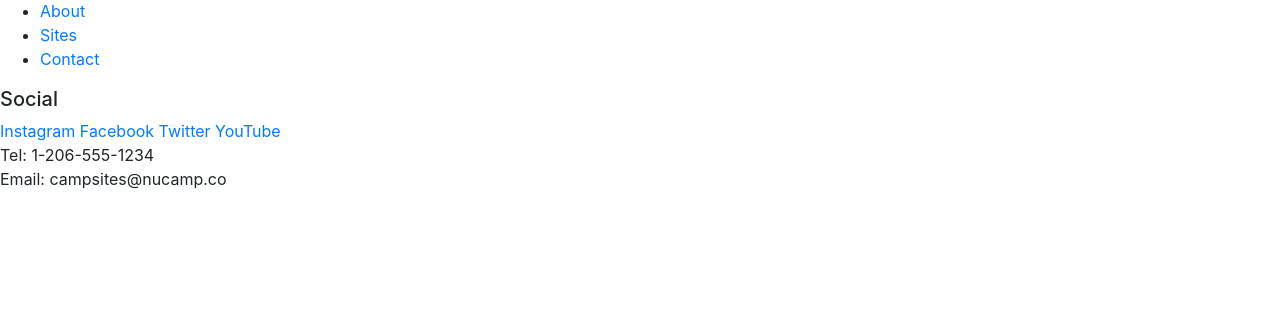
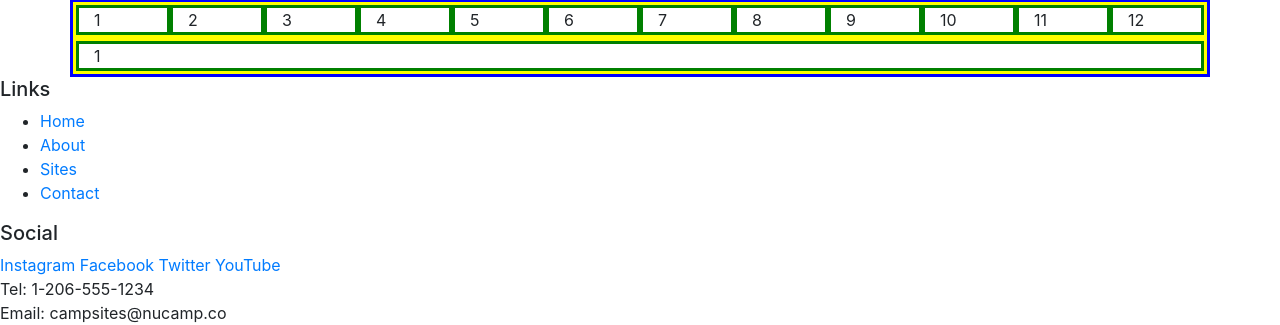
Before and after one commit to dianaramirez16/Nucamp-Bootstrap, a website: page index.html in a window 1280 px wide. Shown: the part 543-868 px from the top of the page. Before the commit the page ends 800 px from the top, so only its background shows below. Drawn offline with nearby package versions, Linux system fonts and the light colour scheme.

Commit message:
added 12 column vs 1 column example

```diff
--- a/index.html
+++ b/index.html
@@ -5,10 +5,20 @@
       <!-- Required meta tags always come first -->
       <meta charset="utf-8" />
       <meta name="viewport" content="width=device-width, initial-scale=1" />
-
+      <meta http-equiv="x-ua-compatible" content="ie-edge" />
       <!-- Bootstrap CSS -->
       <link rel="stylesheet" href="node_modules/bootstrap/dist/css/bootstrap.min.css" />
-
+        <style>
+            .container {
+                border: solid blue;
+            }
+            .row {
+                border: solid yellow;
+            }
+            .row div {
+                border: solid green;
+            }
+        </style>
       <title>NuCamp: A Better Way To Camp</title>
 </head>
 
@@ -37,6 +47,29 @@
         <h2>Our Community Partners</h2>
         <h3>Bootstrap Outfitters</h3>
         <p>Bootstrap Outfitters supplies you with gear you need at prices you can't beat.</p>
+    </div>
+
+    <h1>~Grid Example~</h1>
+    <div class="container">
+        <div class="row">
+
+            <div class="col">1</div>
+            <div class="col">2</div>
+            <div class="col">3</div>
+            <div class="col">4</div>
+            <div class="col">5</div>
+            <div class="col">6</div>
+            <div class="col">7</div>
+            <div class="col">8</div>
+            <div class="col">9</div>
+            <div class="col">10</div>
+            <div class="col">11</div>
+            <div class="col">12</div>
+        </div>
+        <div class="row">
+
+            <div class="col">1</div>
+        </div>
     </div>
 
     <footer>
```
